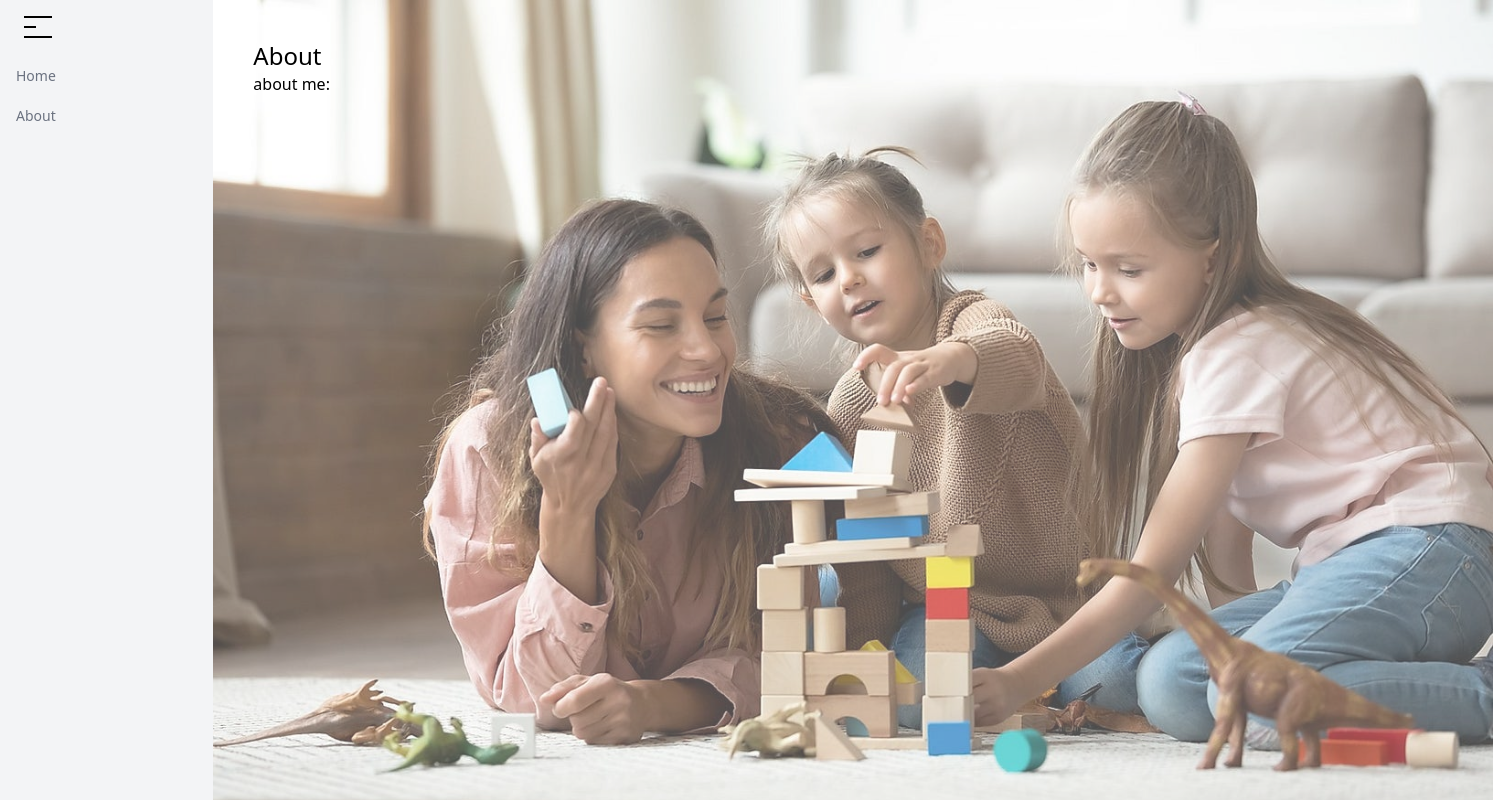
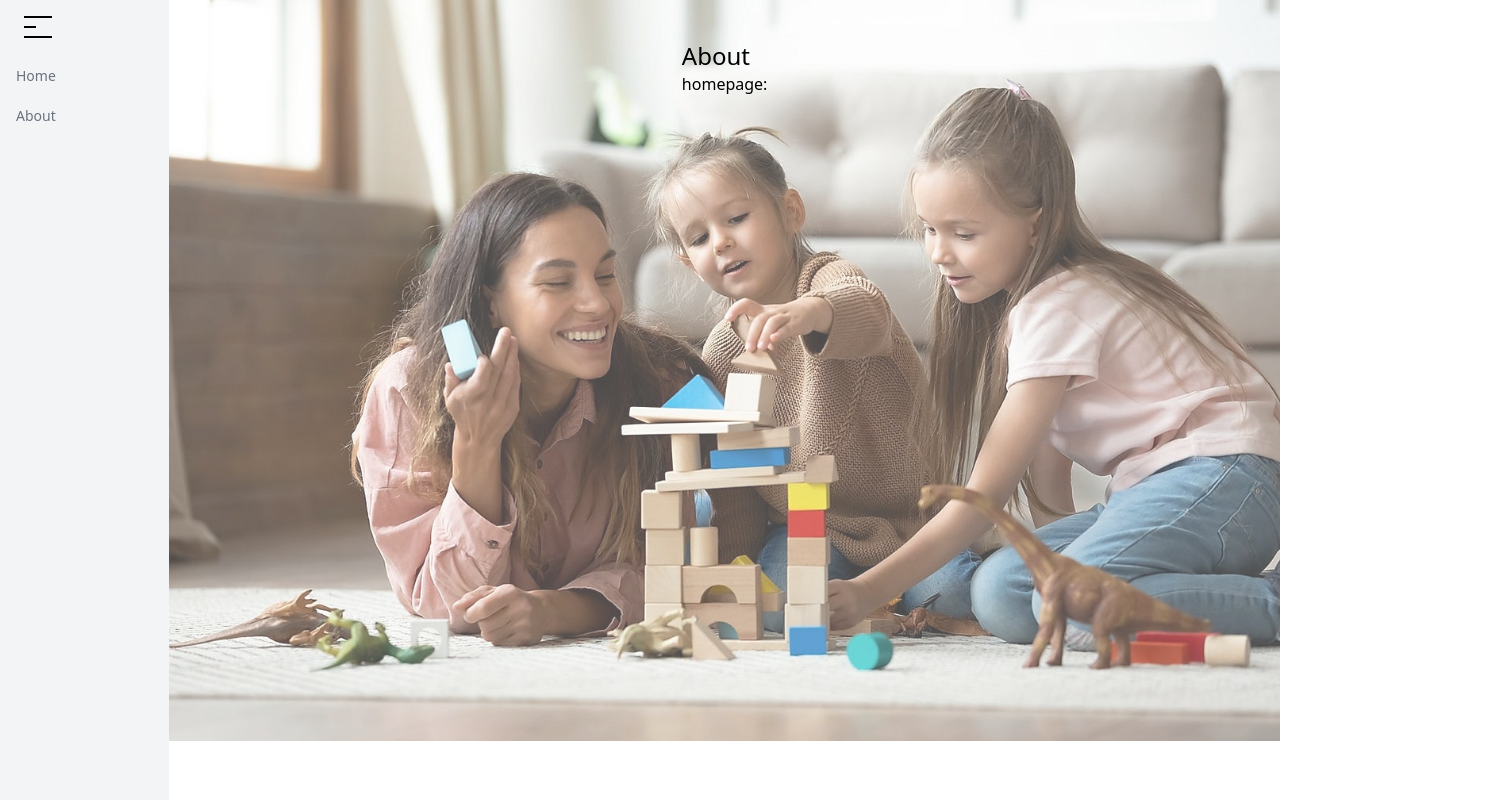
Before and after one commit to andrew03meyer/rachael-nannying-wesbite, a React (Create React App) app: page /about in a window 1280 px wide. Shown: the top 800 px of the page, 1493 px wide, since content can reach past the window. Built offline with nearby package versions, Linux system fonts and the light colour scheme.

Commit message:
fixed sizing issue, centered text

```diff
--- a/src/About/About.js
+++ b/src/About/About.js
@@ -1,17 +1,13 @@
-import Sidebar from "../Sidebar/Sidebar";
 import NannyPic from "../assets/images/testimage.jpg";
 
 function About() {
   return (
-    <div className="flex">
-      {/* <Sidebar /> */}
-      <div>
-        <img src={NannyPic} alt="Nanny" className="absolute z-0 opacity-70"/>
+    <div className="flex flex-col items-center">
+        <img src={NannyPic} alt="Nanny" className="z-0 opacity-70 w-full"/>
         <div className="z-1 absolute m-10">
-          <h2 className="  text-2xl justify-center">About</h2>
-          <p className="">about me:</p>
+          <h2 className="text-2xl">About</h2>
+          <h2 className="">homepage:</h2>
         </div>
-      </div>
     </div>
   );
 }
--- a/src/Homepage/Homepage.js
+++ b/src/Homepage/Homepage.js
@@ -1,16 +1,12 @@
-import Sidebar from "../Sidebar/Sidebar";
 import NannyPic from "../assets/images/testimage.jpg";
 
 function Homepage() {
   return (
-    <div className="flex">
-      {/* <Sidebar /> */}
-      <div>
-        <img src={NannyPic} alt="Nanny" className="z-0 opacity-70 w-full"/>
-        <div className="z-1 absolute m-10">
-          <h2 className="  text-2xl justify-center">Homepage</h2>
-          <h2 className="">homepage:</h2>
-        </div>
+    <div className="flex flex-col items-center">
+      <img src={NannyPic} alt="Nanny" className="z-0 opacity-70 w-full"/>
+      <div className="z-1 absolute m-10">
+        <h2 className="  text-2xl">Homepage</h2>
+        <h2 className="">homepage:</h2>
       </div>
     </div>
   );
```
